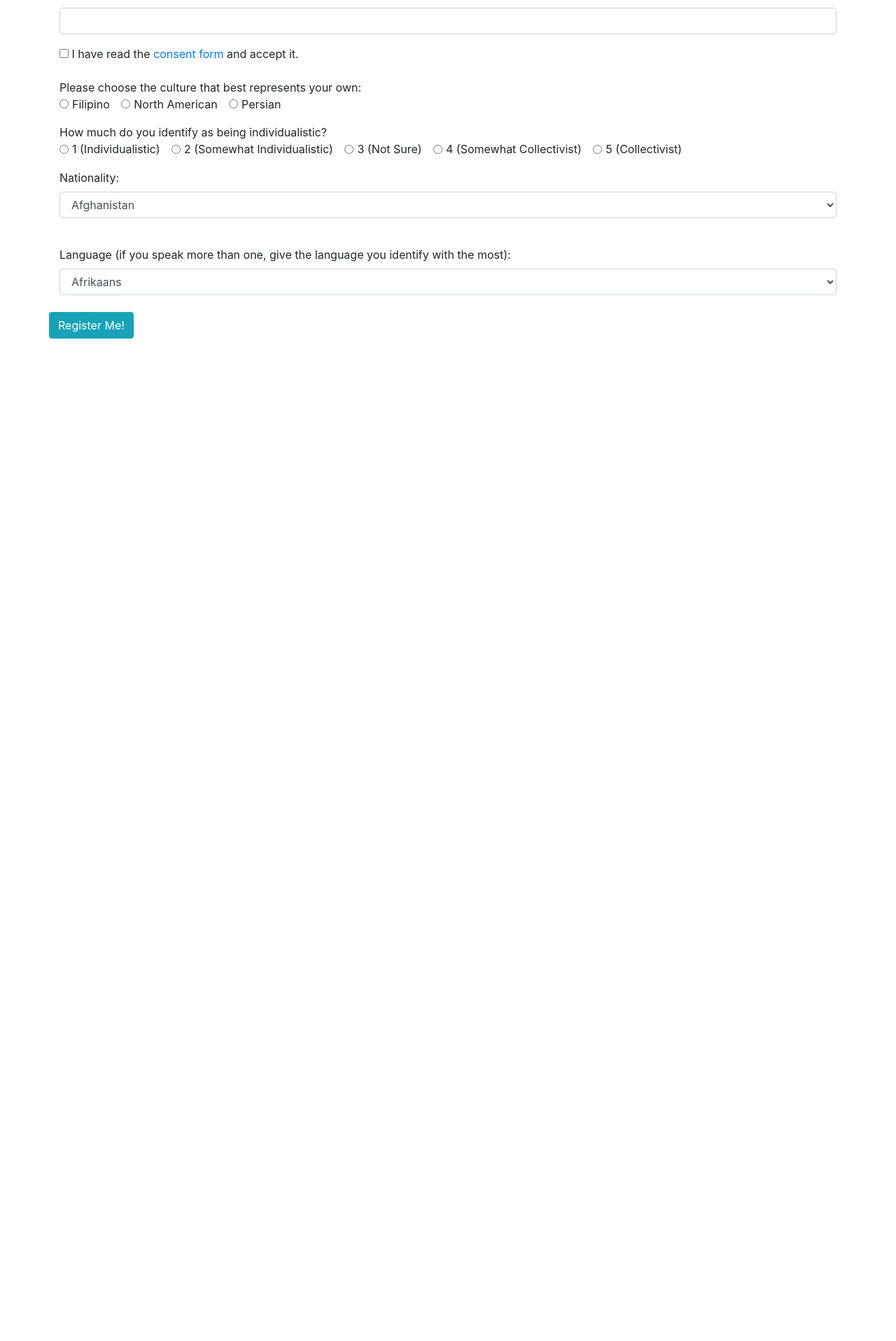
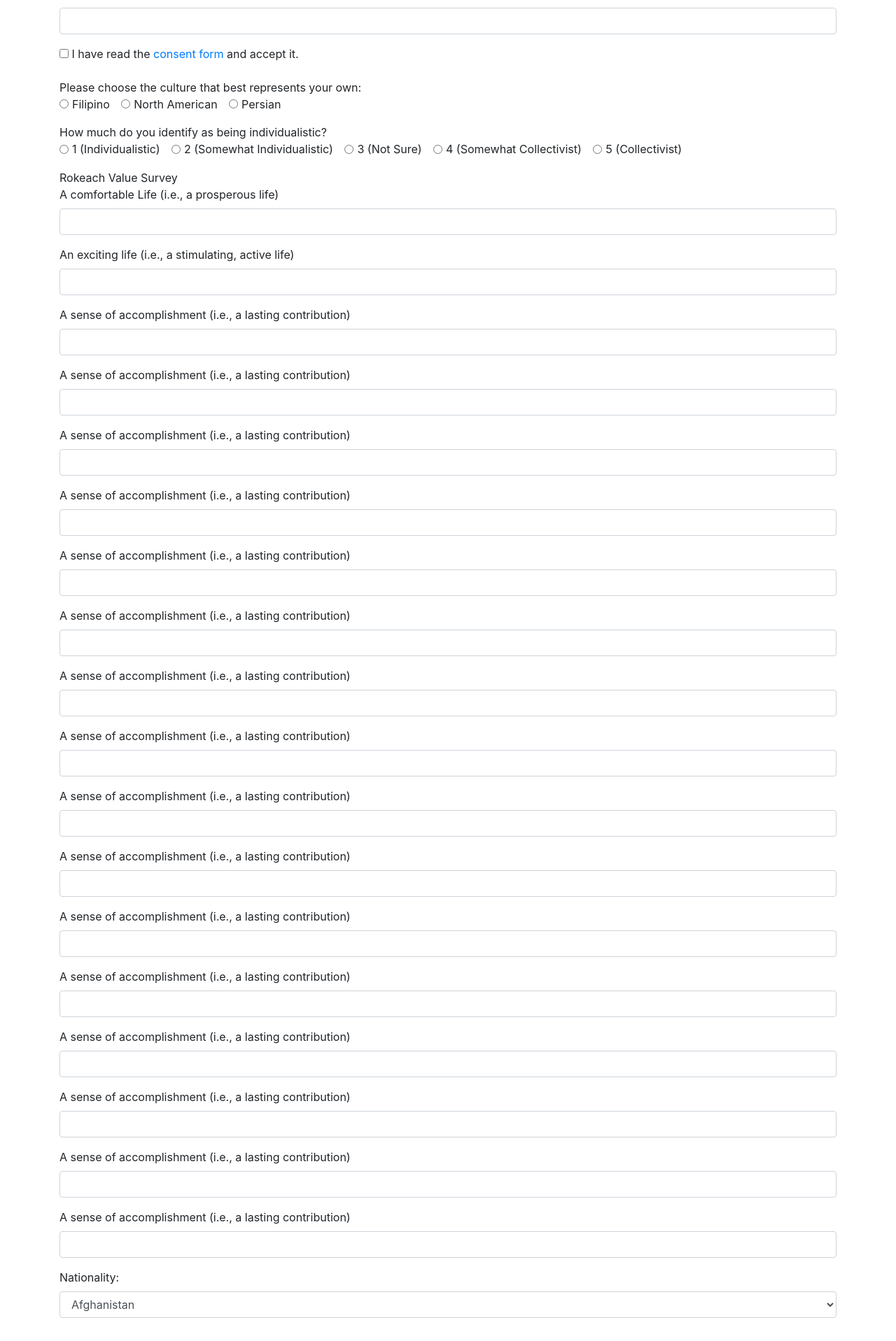
Before and after one commit to rjavadi/interface, a Flask app: page /register in a window 1280 px wide. Shown: the part 726-2643 px from the top of the page at 70% size. Before the commit the page ends 1210 px from the top, so only its background shows below. Run offline with Flask 2, Linux system fonts and the light colour scheme; some libraries are stand-ins or nearby versions.

Commit message:
updated app.py with register.html with survey

```diff
--- a/app.py
+++ b/app.py
@@ -49,6 +49,7 @@ def login():
 @app.route('/register', methods=["GET", "POST"])
 def home():
     if request.method == "POST":
+        print("here")
         return render_template('register.html')
     return render_template('register.html')
 
@@ -63,6 +64,25 @@ def create_user():
         lang = user_form['language']
         username = user_form['username']
         password = user_form['password']
+        rvs_1 = user_form['rvs_1']
+        rvs_2 = user_form['rvs_1']
+        rvs_3 = user_form['rvs_3']
+        rvs_4 = user_form['rvs_4']
+        rvs_5 = user_form['rvs_5']
+        rvs_6 = user_form['rvs_6']
+        rvs_7 = user_form['rvs_7']
+        rvs_8 = user_form['rvs_8']
+        rvs_9 = user_form['rvs_9']
+        rvs_10 = user_form['rvs_10']
+        rvs_11 = user_form['rvs_11']
+        rvs_12 = user_form['rvs_12']
+        rvs_13 = user_form['rvs_13']
+        rvs_14 = user_form['rvs_14']
+        rvs_15 = user_form['rvs_15']
+        rvs_16 = user_form['rvs_16']
+        rvs_17 = user_form['rvs_17']
+        rvs_18 = user_form['rvs_18']
+
         consent_confirm = user_form['consent']
 
         user = User()
@@ -72,6 +92,9 @@ def create_user():
         user.individuality = IDV
         user.language = lang
         user.nationality = nat
+        user.rvs_1 = rvs_1
+        user.rvs_2 = rvs_2
+        user.rvs_3 = rvs_3
         db.session.add(user)
         db.session.commit()
         print("User %s created :)" % username)
@@ -94,8 +117,6 @@ def index():
         annotation.disgust_score = form['disgust']
         annotation.annoyed_score = form['annoyed']
         annotation.filename = form.get("token")
-
-
         user.add_video(form.get("token"))
 
         social_signals = ','.join([ss for ss in form.getlist('socialsignal')])
--- a/templates/register.html
+++ b/templates/register.html
@@ -101,6 +101,101 @@
                 <input class="form-check-input" type="radio" name="IDV" id="fiveIDV" value="fiveIDV" required>
                 <label class="form-check-label" for="fiveIDV">5 (Collectivist) </label>
             </div>
+        </div>
+
+         <div class="form-group">
+            Rokeach Value Survey <br>
+            <div class="form-group">
+                <label for="rvs_1">A comfortable Life (i.e., a prosperous life)</label>
+                <input type="text" class="form-control" name="rvs_1"
+                       id="rvs_1" required>
+            </div>
+            <div class="form-group">
+                <label for="rvs_2">An exciting life (i.e., a stimulating, active life)</label>
+                <input type="text" class="form-control" name="rvs_2"
+                       id="rvs_2" required>
+            </div>
+            <div class="form-group">
+                <label for="rvs_3">A sense of accomplishment (i.e., a lasting contribution)</label>
+                <input type="text" class="form-control" name="rvs_3"
+                       id="rvs_3" required>
+            </div>
+            <div class="form-group">
+                <label for="rvs_4">A sense of accomplishment (i.e., a lasting contribution)</label>
+                <input type="text" class="form-control" name="rvs_4"
+                       id="rvs_4" required>
+            </div>
+            <div class="form-group">
+                <label for="rvs_5">A sense of accomplishment (i.e., a lasting contribution)</label>
+                <input type="text" class="form-control" name="rvs_5"
+                       id="rvs_5" required>
+            </div>
+            <div class="form-group">
+                <label for="rvs_6">A sense of accomplishment (i.e., a lasting contribution)</label>
+                <input type="text" class="form-control" name="rvs_6"
+                       id="rvs_6" required>
+            </div>
+            <div class="form-group">
+                <label for="rvs_7">A sense of accomplishment (i.e., a lasting contribution)</label>
+                <input type="text" class="form-control" name="rvs_7"
+                       id="rvs_7" required>
+            </div>
+            <div class="form-group">
+                <label for="rvs_8">A sense of accomplishment (i.e., a lasting contribution)</label>
+                <input type="text" class="form-control" name="rvs_8"
+                       id="rvs_8" required>
+            </div>
+            <div class="form-group">
+                <label for="rvs_9">A sense of accomplishment (i.e., a lasting contribution)</label>
+                <input type="text" class="form-control" name="rvs_9"
+                       id="rvs_9" required>
+            </div>
+            <div class="form-group">
+                <label for="rvs_10">A sense of accomplishment (i.e., a lasting contribution)</label>
+                <input type="text" class="form-control" name="rvs_10"
+                       id="rvs_10" required>
+            </div>
+            <div class="form-group">
+                <label for="rvs_11">A sense of accomplishment (i.e., a lasting contribution)</label>
+                <input type="text" class="form-control" name="rvs_11"
+                       id="rvs_11" required>
+            </div>
+            <div class="form-group">
+                <label for="rvs_12">A sense of accomplishment (i.e., a lasting contribution)</label>
+                <input type="text" class="form-control" name="rvs_12"
+                       id="rvs_12" required>
+            </div>
+            <div class="form-group">
+                <label for="rvs_13">A sense of accomplishment (i.e., a lasting contribution)</label>
+                <input type="text" class="form-control" name="rvs_13"
+                       id="rvs_13" required>
+            </div>
+            <div class="form-group">
+                <label for="rvs_14">A sense of accomplishment (i.e., a lasting contribution)</label>
+                <input type="text" class="form-control" name="rvs_14"
+                       id="rvs_14" required>
+            </div>
+            <div class="form-group">
+                <label for="rvs_15">A sense of accomplishment (i.e., a lasting contribution)</label>
+                <input type="text" class="form-control" name="rvs_15"
+                       id="rvs_15" required>
+            </div>
+            <div class="form-group">
+                <label for="rvs_16">A sense of accomplishment (i.e., a lasting contribution)</label>
+                <input type="text" class="form-control" name="rvs_16"
+                       id="rvs_16" required>
+            </div>
+            <div class="form-group">
+                <label for="rvs_17">A sense of accomplishment (i.e., a lasting contribution)</label>
+                <input type="text" class="form-control" name="rvs_17"
+                       id="rvs_17" required>
+            </div>
+            <div class="form-group">
+                <label for="rvs_18">A sense of accomplishment (i.e., a lasting contribution)</label>
+                <input type="text" class="form-control" name="rvs_18"
+                       id="rvs_18" required>
+            </div>
+
         </div>
 
         <div class="form-group">
```
Also changed, not shown: 1 other file.
